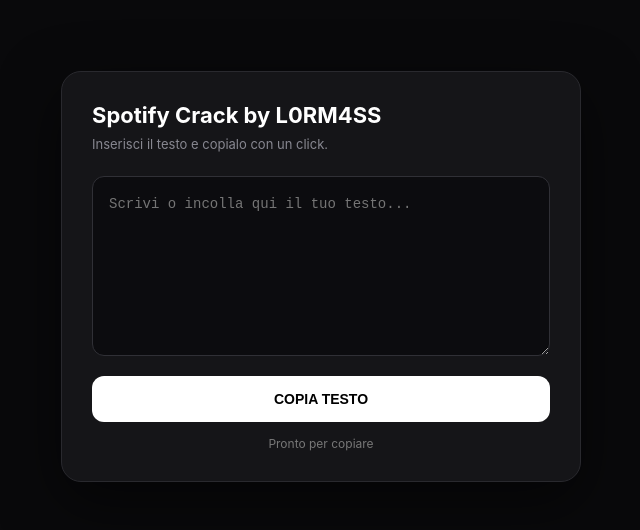
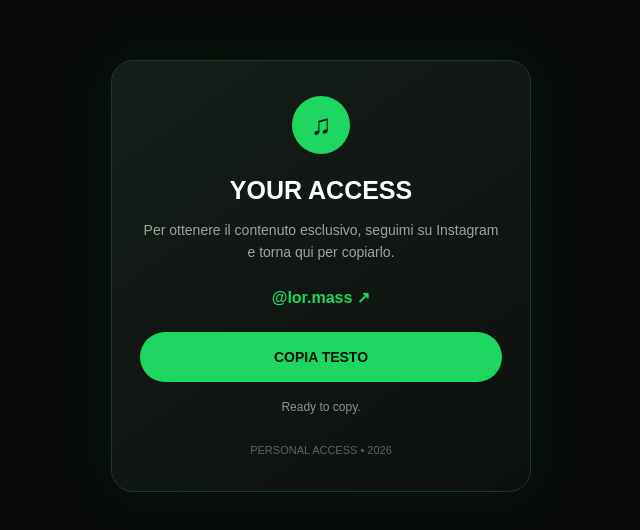
Before and after one commit to lormass/Spotify-crack, a plain HTML site: page index.html in a window 1280 px wide. Shown: the part 124-654 px from the top of the page, without its empty margins (319-959 px from the left). Drawn offline with Linux system fonts and the light colour scheme.

Commit message:
Update index.html

```diff
--- a/index.html
+++ b/index.html
@@ -4,139 +4,148 @@
 <head>
 <meta charset="UTF-8">
 <meta name="viewport" content="width=device-width, initial-scale=1.0">
-<title>Spotify Crack</title>
-
+<title>Music Access | Copy</title>
 <style>
-* {
-    box-sizing: border-box;
-    margin: 0;
-    padding: 0;
-}
+* { box-sizing: border-box; }
 
 body {
+    margin: 0;
     min-height: 100vh;
     display: flex;
     align-items: center;
     justify-content: center;
-    background: #09090b;
-    font-family: Inter, Arial, sans-serif;
+    padding: 20px;
+    background: #080b09;
     color: white;
-    padding: 20px;
+    font-family: Arial, sans-serif;
 }
 
 .card {
     width: 100%;
-    max-width: 520px;
-    padding: 30px;
-    background: #151518;
-    border: 1px solid #29292e;
-    border-radius: 20px;
-    box-shadow: 0 20px 60px #0008;
+    max-width: 420px;
+    padding: 35px 28px;
+    border: 1px solid #1e3828;
+    border-radius: 22px;
+    background: linear-gradient(145deg,#151e18,#0c100e);
+    box-shadow: 0 0 60px #1ed76012;
+    text-align: center;
 }
 
-h2 {
-    font-size: 22px;
-    margin-bottom: 8px;
+.logo {
+    width: 58px;
+    height: 58px;
+    margin: 0 auto 22px;
+    border-radius: 50%;
+    background: #1ed760;
+    display: grid;
+    place-items: center;
+    color: #071109;
+    font-size: 28px;
+    font-weight: bold;
 }
 
-.subtitle {
-    color: #888891;
-    font-size: 13px;
-    margin-bottom: 24px;
+h1 {
+    font-size: 25px;
+    margin: 0 0 10px;
 }
 
-textarea {
-    width: 100%;
-    min-height: 180px;
-    resize: vertical;
-    padding: 16px;
-    background: #0c0c0f;
-    border: 1px solid #303036;
-    border-radius: 12px;
-    color: white;
+.description {
+    color: #9ba69e;
     font-size: 14px;
     line-height: 1.6;
-    outline: none;
+    margin-bottom: 25px;
 }
 
-textarea:focus {
-    border-color: #7777ff;
+.instagram {
+    display: inline-block;
+    color: #1ed760;
+    font-weight: bold;
+    text-decoration: none;
+    margin-bottom: 25px;
 }
 
 button {
     width: 100%;
-    margin-top: 16px;
-    padding: 15px;
+    padding: 17px;
     border: none;
-    border-radius: 12px;
-    background: white;
-    color: black;
-    font-weight: 700;
+    border-radius: 50px;
+    background: #1ed760;
+    color: #071109;
     font-size: 14px;
+    font-weight: 800;
     cursor: pointer;
     transition: .2s;
 }
 
 button:hover {
-    background: #d7d7ff;
-    transform: translateY(-2px);
+    background: #39f579;
+    transform: scale(1.02);
 }
 
 button:active {
     transform: scale(.98);
 }
 
-.status {
-    text-align: center;
+#status {
+    color: #89958d;
     font-size: 12px;
-    color: #777;
-    margin-top: 14px;
+    margin-top: 18px;
 }
 
+.footer {
+    color: #59645d;
+    font-size: 11px;
+    margin-top: 30px;
+}
 </style>
 </head>
 
 <body>
 
 <div class="card">
-    <h2>Spotify Crack by L0RM4SS</h2>
-    <p class="subtitle">Inserisci il testo e copialo con un click.</p>
+    <div class="logo">♫</div>
 
-    <textarea id="text" placeholder="Scrivi o incolla qui il tuo testo..."></textarea>
+    <h1>YOUR ACCESS</h1>
+
+    <p class="description">
+        Per ottenere il contenuto esclusivo,
+        seguimi su Instagram e torna qui per copiarlo.
+    </p>
+
+    <a class="instagram"
+       href="https://www.instagram.com/lor.mass/"
+       target="_blank">
+       @lor.mass ↗
+    </a>
 
     <button onclick="copyText()" id="copyBtn">
         COPIA TESTO
     </button>
 
-    <p class="status" id="status">Pronto per copiare</p>
+    <p id="status">Ready to copy.</p>
+
+    <div class="footer">PERSONAL ACCESS • 2026</div>
 </div>
 
 <script>
+const TEXT_TO_COPY = `INSERISCI QUI IL TUO TESTO`;
+
 async function copyText() {
-    const text = document.getElementById("text").value;
     const btn = document.getElementById("copyBtn");
     const status = document.getElementById("status");
 
-    if (!text.trim()) {
-        status.textContent = "Inserisci prima un testo!";
-        return;
+    try {
+        await navigator.clipboard.writeText(TEXT_TO_COPY);
+        btn.textContent = "✓ COPIATO!";
+        status.textContent = "Contenuto copiato negli appunti!";
+    } catch {
+        status.textContent = "Impossibile copiare. Controlla i permessi del browser.";
     }
-
-    try {
-        await navigator.clipboard.writeText(text);
-    } catch {
-        const textarea = document.getElementById("text");
-        textarea.select();
-        document.execCommand("copy");
-    }
-
-    btn.textContent = "✓ COPIATO!";
-    status.textContent = "Testo copiato negli appunti";
 
     setTimeout(() => {
         btn.textContent = "COPIA TESTO";
-        status.textContent = "Pronto per copiare";
-    }, 2000);
+        status.textContent = "Ready to copy.";
+    }, 2500);
 }
 </script>
 
```
